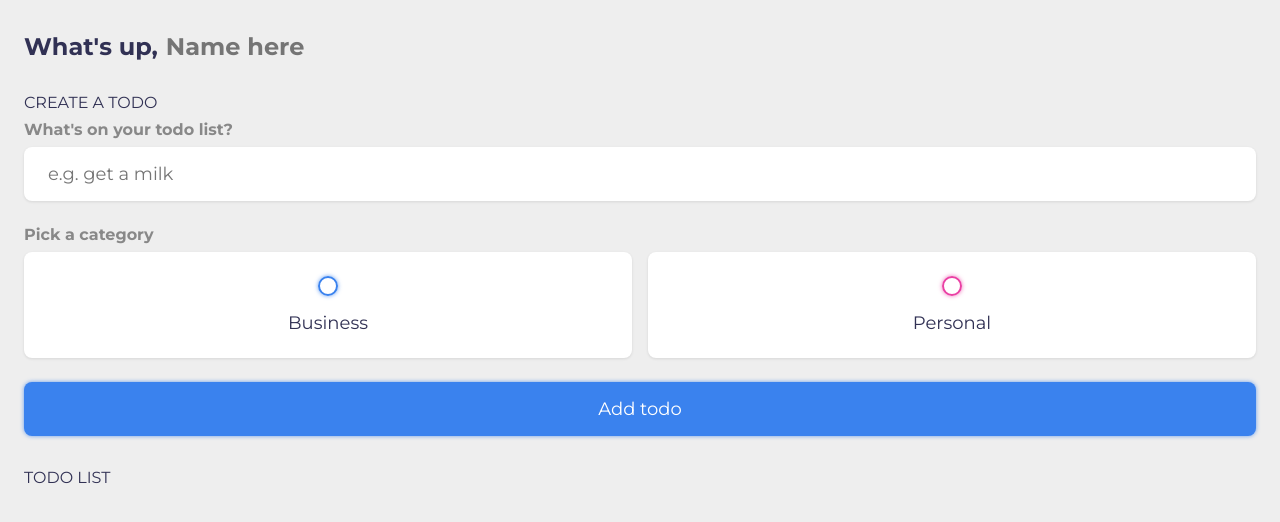
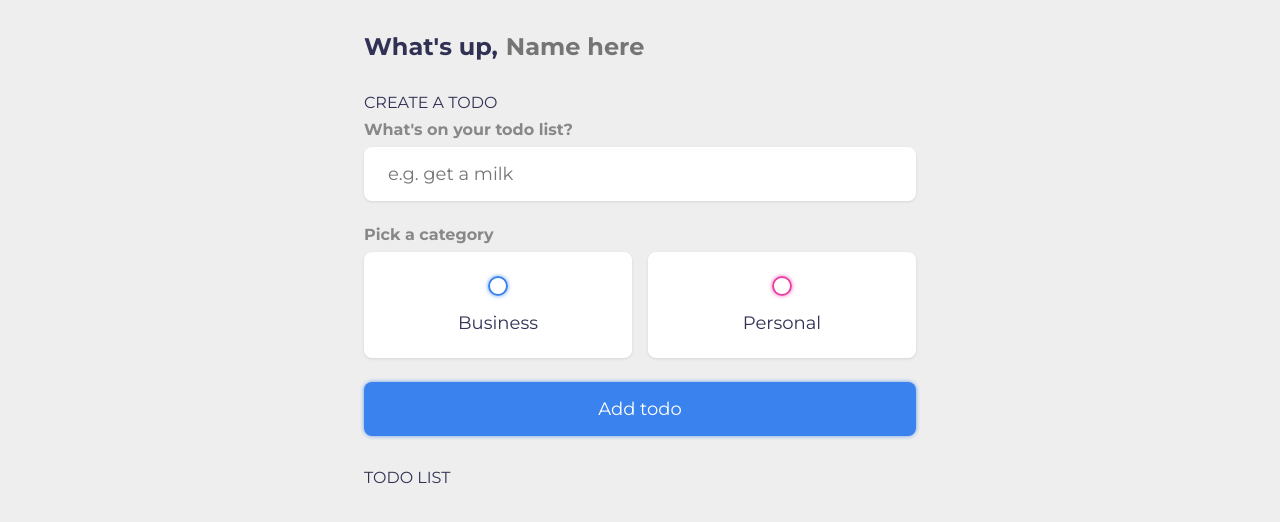
Before and after one commit to Linasenbye/neobis-front-todoList, a plain HTML site: page index.html in a window 1280 px wide. Drawn offline with Linux system fonts and the light colour scheme.

Commit message:
fixed ccs

```diff
--- a/index.html
+++ b/index.html
@@ -10,6 +10,7 @@
     <link href="https://fonts.googleapis.com/css2?family=Montserrat:ital,wght@0,100..900;1,100..900&display=swap" rel="stylesheet">
 </head>
 <body>
+    <div class="container">
     <main class="main">
        <section class="greeting">
         <h2 class="title">
@@ -74,5 +75,6 @@
 
     </main>
     <script src="script.js"></script>
+</div>
 </body>
 </html>
--- a/style.css
+++ b/style.css
@@ -15,8 +15,14 @@ input:not([type="radio"]):not([type="checkbox"]), button {
 body {
     background:  #EEE;
     color: #313154;
+    display: flex;
+    justify-content: center;
 }
 
+.container {
+    height: 400px;
+    width: 600px;
+}
 section {
     margin-top: 2rem;
     margin-bottom: 2rem;
@@ -171,6 +177,7 @@ input:checked ~ .bubble::after {
 .todo-item .todo-content input {
     color: #313154;
     font-size: 1.125rem;
+    width: 350px;
 }
 
 .todo-item .actions {
```
